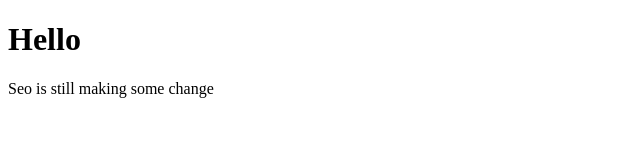
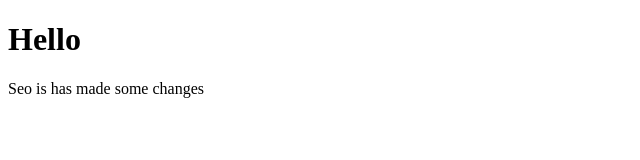
Before and after one commit to sayyedmaaz23/timepass, a plain HTML site: page index.html in a window 1280 px wide. Shown: the full height of the page, 0-640 px from the left. Drawn offline with Linux system fonts and the light colour scheme.

Commit message:
Message by seo-improve 1

```diff
--- a/index.html
+++ b/index.html
@@ -7,6 +7,6 @@
 </head>
 <body>
     <H1>Hello</H1>
-    <p>Seo is still making some change</p>
+    <p>Seo is has made some changes</p>
 </body>
 </html>
```
